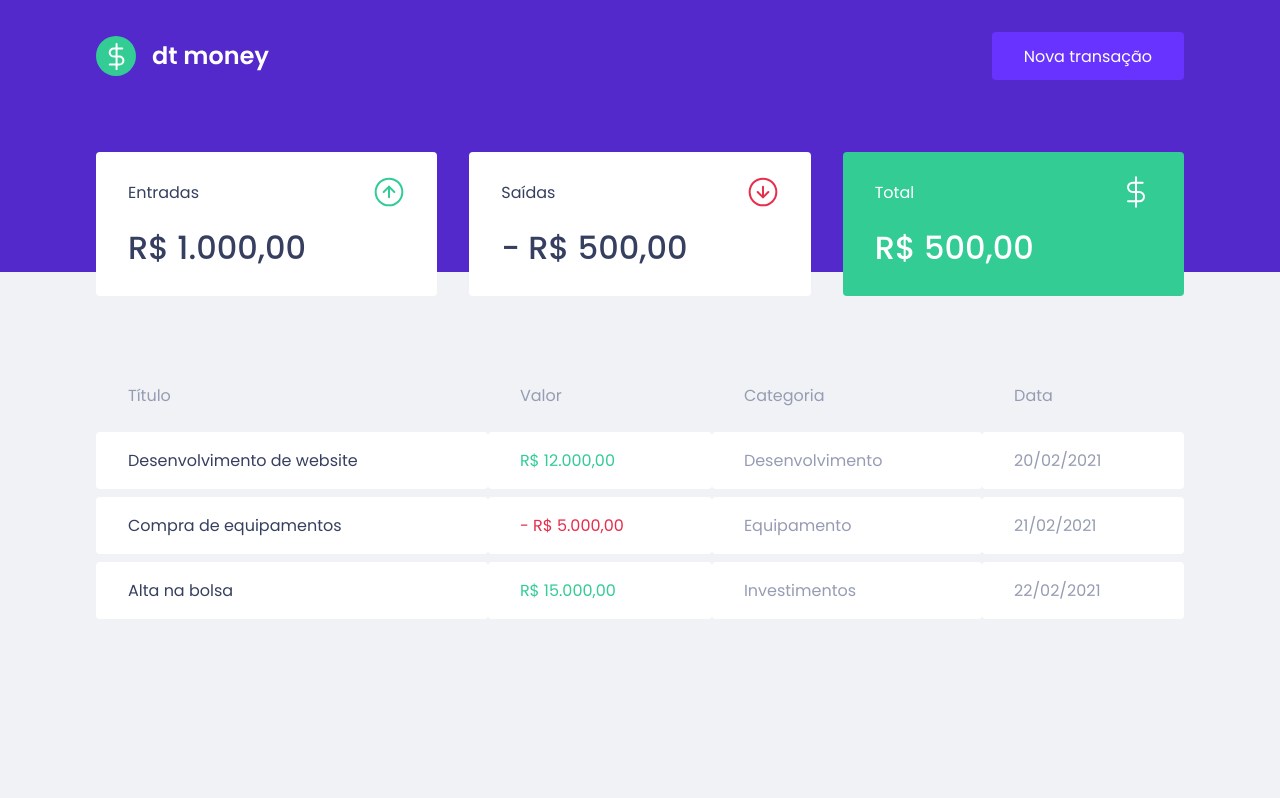
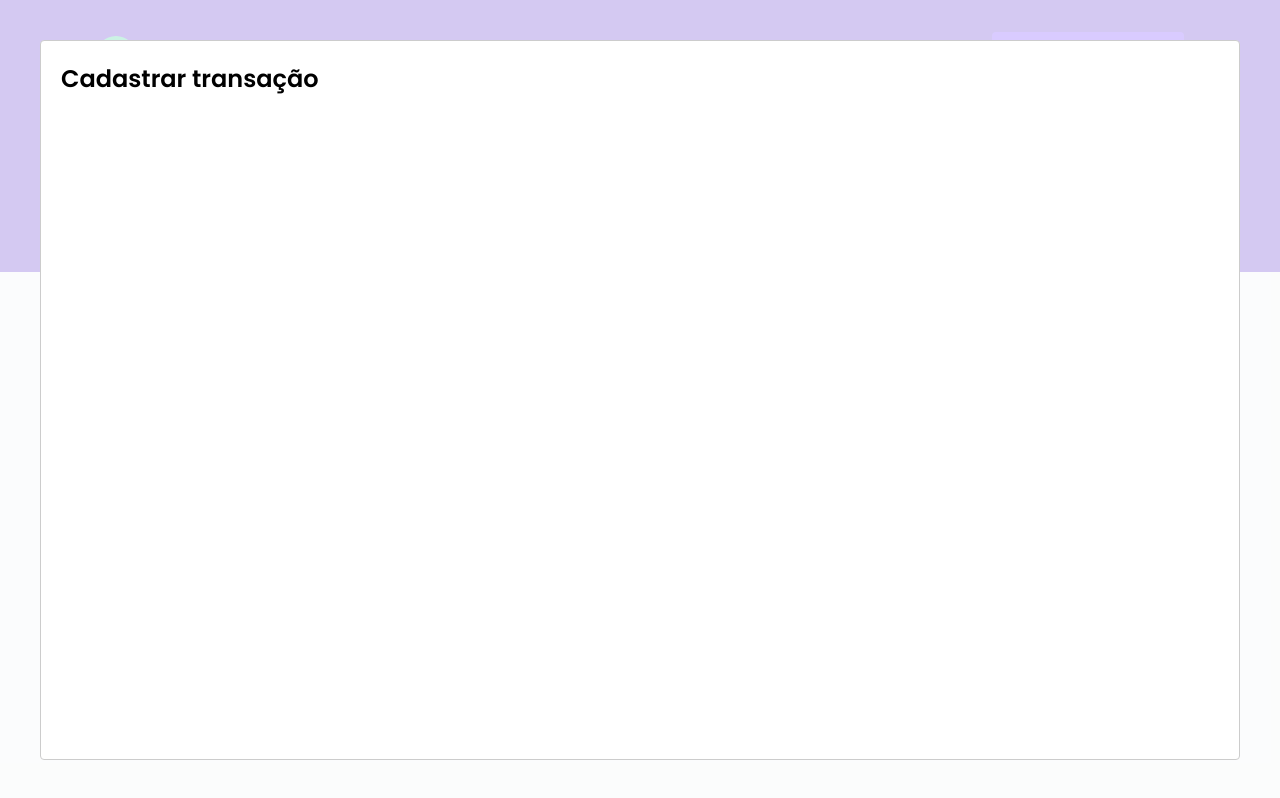
Before and after one commit to rodrigohenriquerc/ignite-02-dtmoney, a React (Create React App) app: page / in a window 1280 px wide. Both pictures are taken after a click on the button "Nova transação". Built offline with nearby package versions, Linux system fonts and the light colour scheme; no server answers; what miragejs would draw is missing.

Commit message:
feat: add modal that opens when new transaction button is clicked

```diff
--- a/src/App.tsx
+++ b/src/App.tsx
@@ -1,12 +1,33 @@
+import { useState } from "react";
+import Modal from "react-modal";
 import { Dashboard } from "./components/Dashboard";
 import { Header } from "./components/Header";
 import { GlobalStyle } from "./styles/global";
 
+Modal.setAppElement("#root");
+
 export function App() {
+  const [isNewTransactionModalOpen, setIsNewTransactionModalOpen] =
+    useState(false);
+
+  function handleOpenNewTransactionModal() {
+    setIsNewTransactionModalOpen(true);
+  }
+
+  function handleCloseNewTransactionModal() {
+    setIsNewTransactionModalOpen(false);
+  }
+
   return (
     <>
-      <Header />
+      <Header onOpenNewTransactionModal={handleOpenNewTransactionModal} />
       <Dashboard />
+      <Modal
+        isOpen={isNewTransactionModalOpen}
+        onRequestClose={handleCloseNewTransactionModal}
+      >
+        <h2>Cadastrar transação</h2>
+      </Modal>
       <GlobalStyle />
     </>
   );
--- a/src/components/Header/index.tsx
+++ b/src/components/Header/index.tsx
@@ -1,12 +1,18 @@
 import logoImg from "../../assets/logo.svg";
 import { Container, Content } from "./styles";
 
-export function Header() {
+interface HeaderProps {
+  onOpenNewTransactionModal: () => void;
+}
+
+export function Header({ onOpenNewTransactionModal }: HeaderProps) {
   return (
     <Container>
       <Content>
         <img src={logoImg} alt="dt money" />
-        <button type="button">Nova transação</button>
+        <button type="button" onClick={onOpenNewTransactionModal}>
+          Nova transação
+        </button>
       </Content>
     </Container>
   );
```
